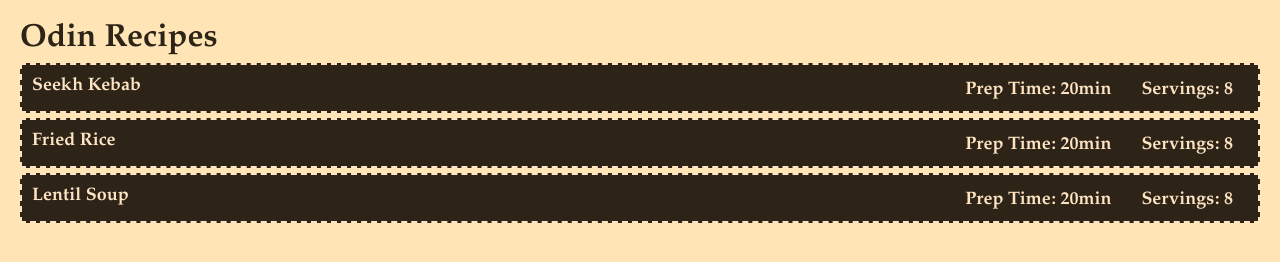
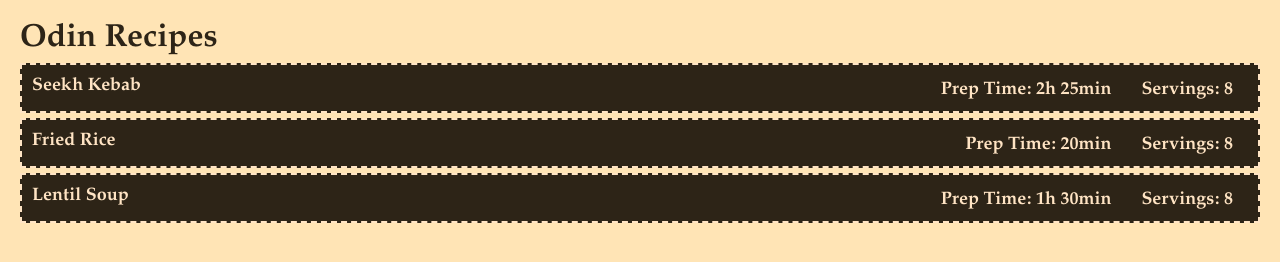
Before and after one commit to Iwan-Rahman/odin-recipes, a plain HTML site: page index.html in a window 1280 px wide. Drawn offline with Linux system fonts and the light colour scheme.

Commit message:
Update prep time for recipe list items

```diff
--- a/index.html
+++ b/index.html
@@ -9,9 +9,9 @@
     <body>
         <h1>Odin Recipes</h1>
         <ul>
-            <li><a href="./recipes/kebab.html">Seekh Kebab</a><span class="recipe-desc"><span>Prep Time: 20min</span><span>Servings: 8</span></span></li>
+            <li><a href="./recipes/kebab.html">Seekh Kebab</a><span class="recipe-desc"><span>Prep Time: 2h 25min</span><span>Servings: 8</span></span></li>
             <li><a href="./recipes/fried-rice.html">Fried Rice</a><span class="recipe-desc"><span>Prep Time: 20min</span><span>Servings: 8</span></span></li>
-            <li><a href="./recipes/lentil-soup.html">Lentil Soup</a><span class="recipe-desc"><span>Prep Time: 20min</span><span>Servings: 8</span></span></li>
+            <li><a href="./recipes/lentil-soup.html">Lentil Soup</a><span class="recipe-desc"><span>Prep Time: 1h 30min</span><span>Servings: 8</span></span></li>
         </ul>
 
     </body>
```
